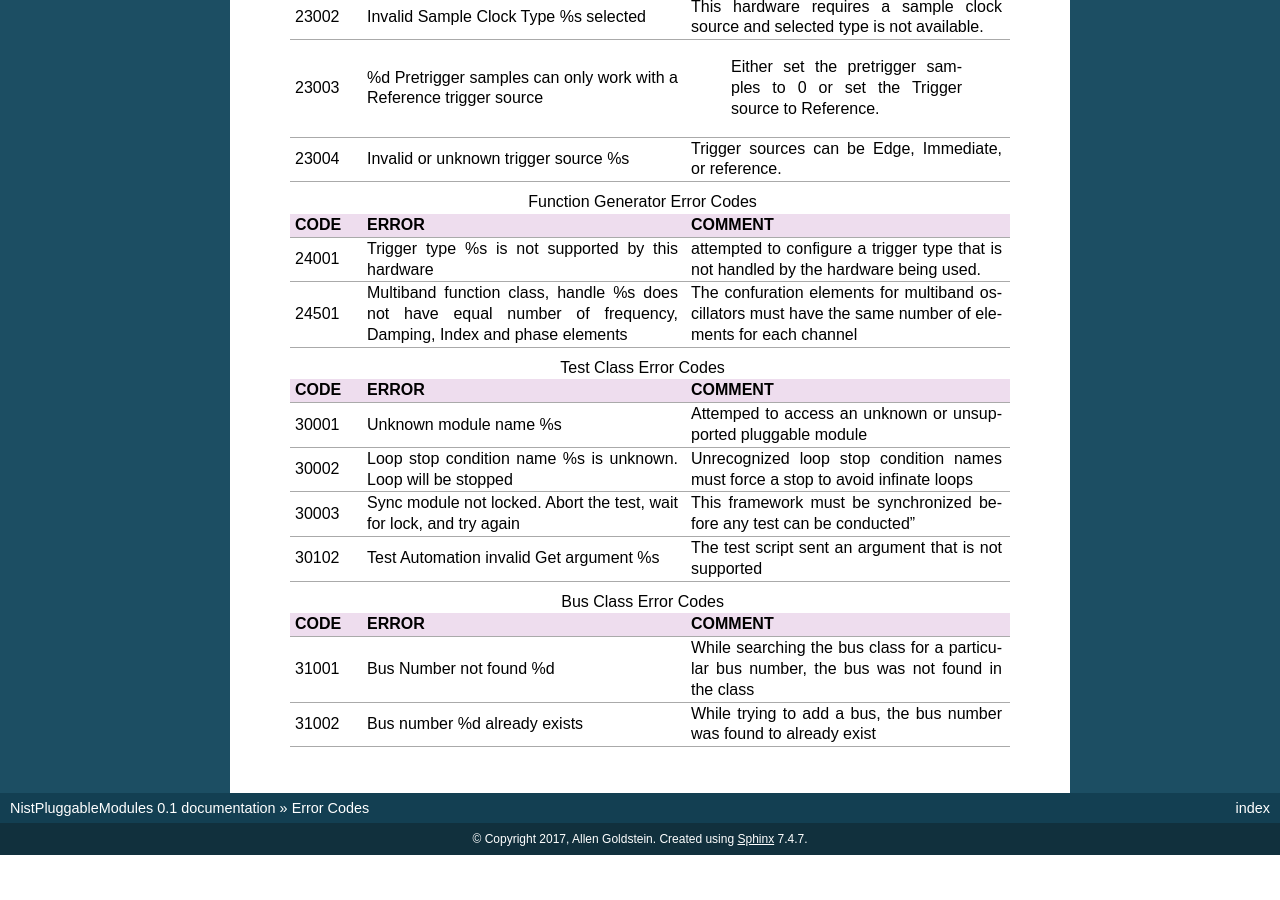
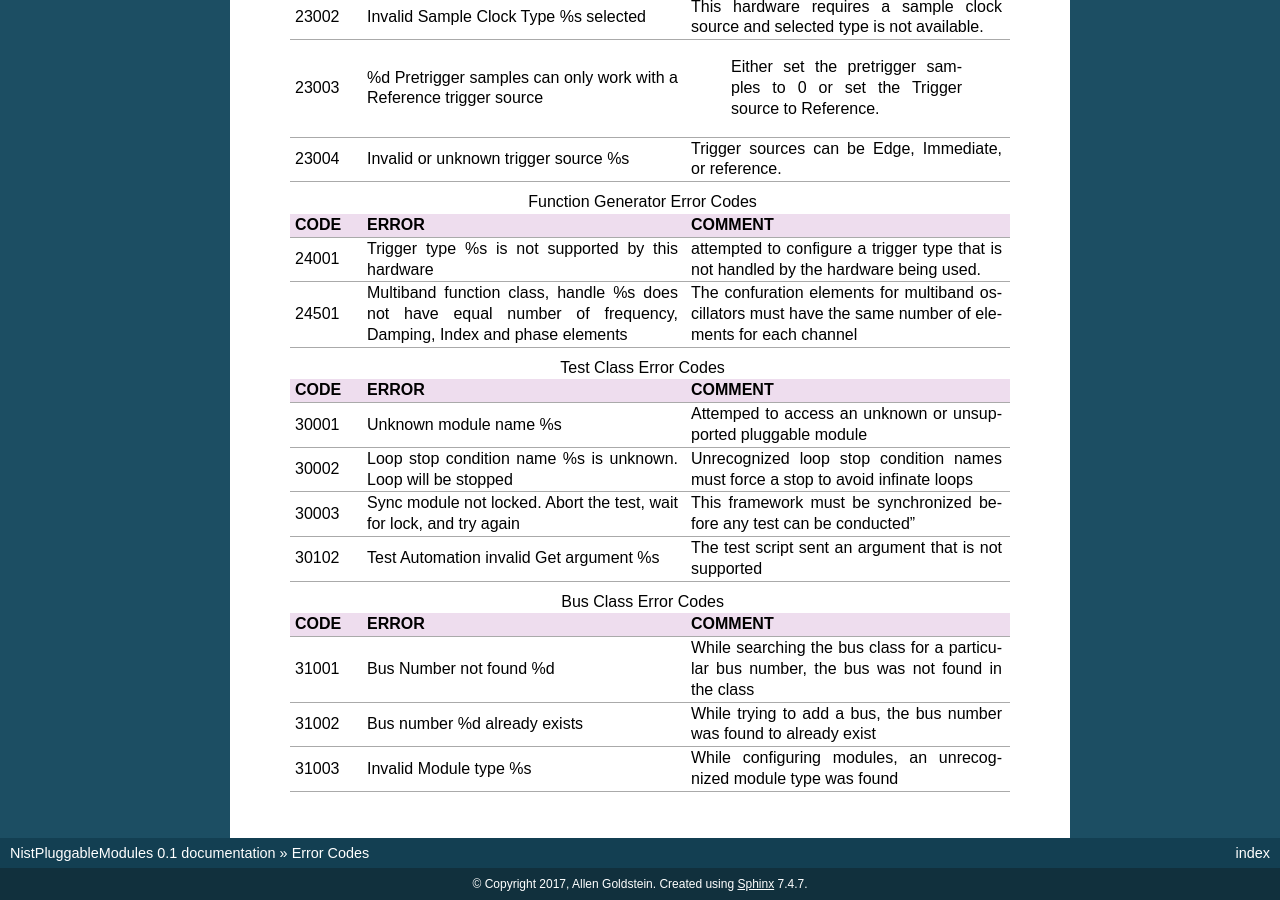
Before and after one commit to usnistgov/NistPluggableModules, a Sphinx documentation site: the page built from doc/sphinx/source/errors.rst, in a window 1280 px wide and 900 px high, scrolled down 694 px. Built offline with Sphinx 7.4.7, drawn with Linux system fonts in a browser that asks for light colours; before the commit the page ends 1549 px from its top, so only the background shows below that.

Commit message:
Added error code

```diff
--- a/doc/sphinx/source/errors.rst
+++ b/doc/sphinx/source/errors.rst
@@ -65,3 +65,4 @@ Error Codes
 
 	"31001", "Bus Number not found %d", "While searching the bus class for a particular bus number, the bus was not found in the class"
 	"31002", "Bus number %d already exists", "While trying to add a bus, the bus number was found to already exist"
+	"31003", "Invalid Module type %s", "While configuring modules, an unrecognized module type was found"
```
